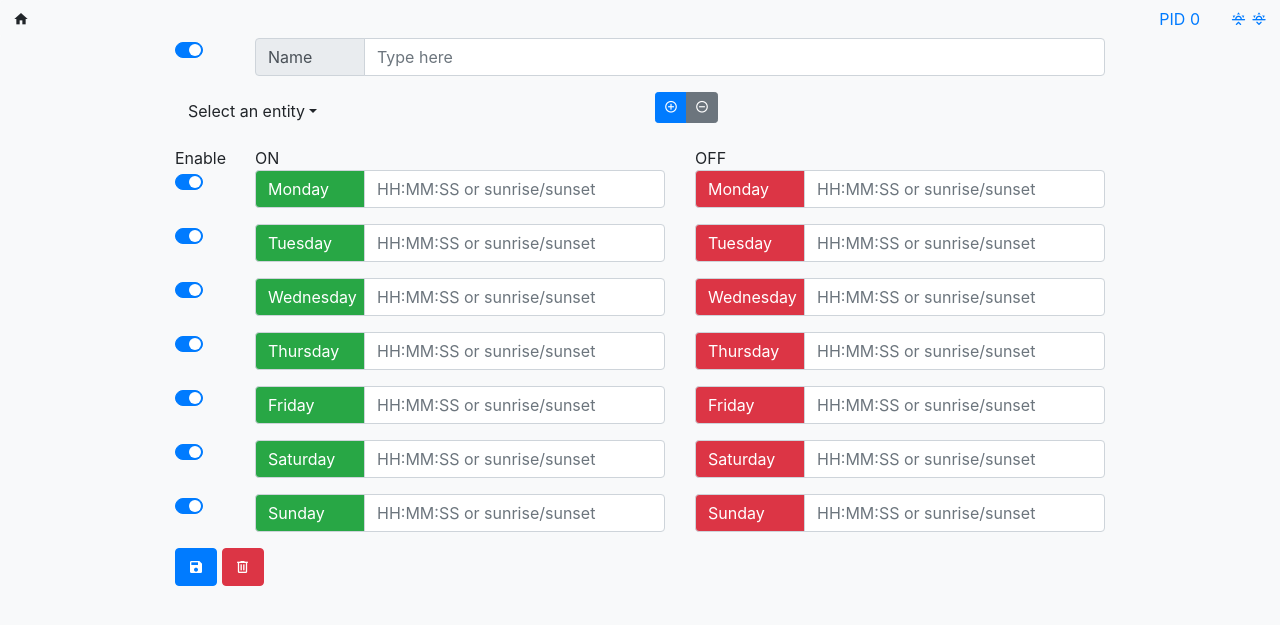
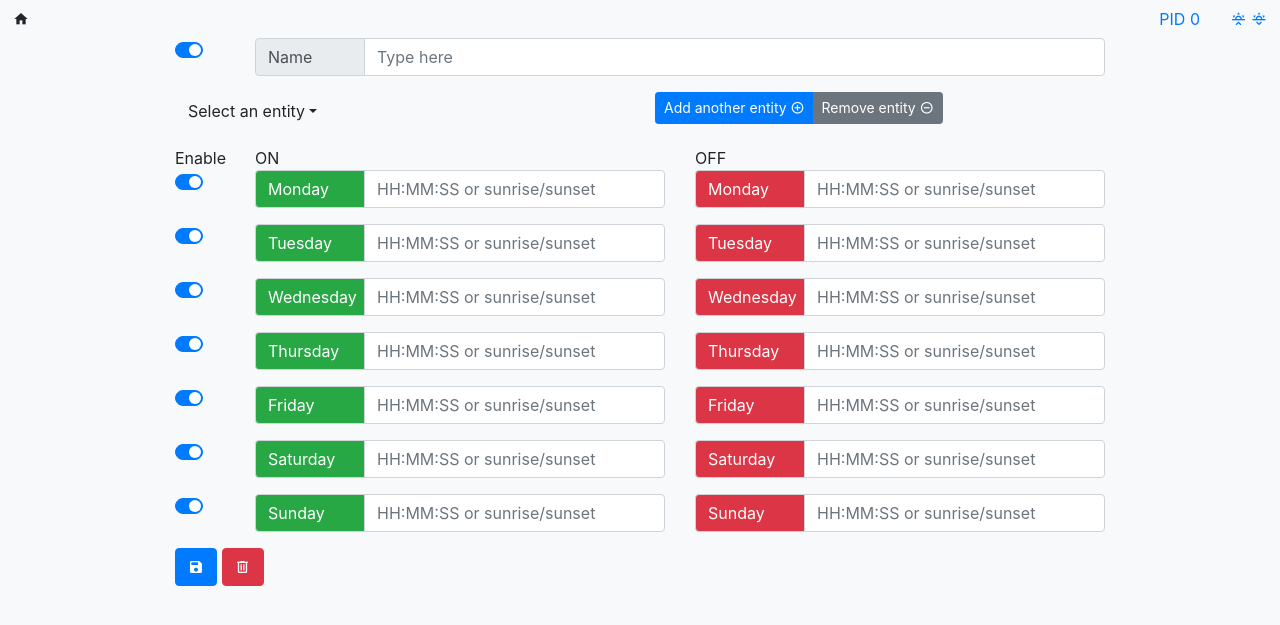
Before and after one commit to michelebossa/HA-Scheduler, a Flask app: page /add in a window 1280 px wide. Shown: the top 625 px of the page. Run offline with Flask 2, Linux system fonts and the light colour scheme; parts of the project's set-up code (start-up, migrations or seed data) failed here and were passed over; some libraries are stand-ins or nearby versions.

Commit message:
Update edit.html

```diff
--- a/templates/edit.html
+++ b/templates/edit.html
@@ -89,12 +89,14 @@
 										</div>
 									</div>
 									<div class="col">
-										<div class="btn-group" role="group" aria-label="Basic example">
+										<div class="btn-group" role="group" aria-label="Add/remeove entities">
 											<button type="button" class="btn btn-primary btn-sm" onclick="add('{{elem.id}}')">
-											<span class="mdi mdi-plus-circle-outline"></span>
+												Add another entity
+												<span class="mdi mdi-plus-circle-outline"></span>
 											</button>
 											<button type="button" class="btn btn-secondary btn-sm" onclick="remove('{{elem.id}}',{{ loop.index }})">
-											<span class="mdi mdi-minus-circle-outline"></span>
+												Remove entity
+												<span class="mdi mdi-minus-circle-outline"></span>
 											</button>
 										</div>
 									</div>
```
